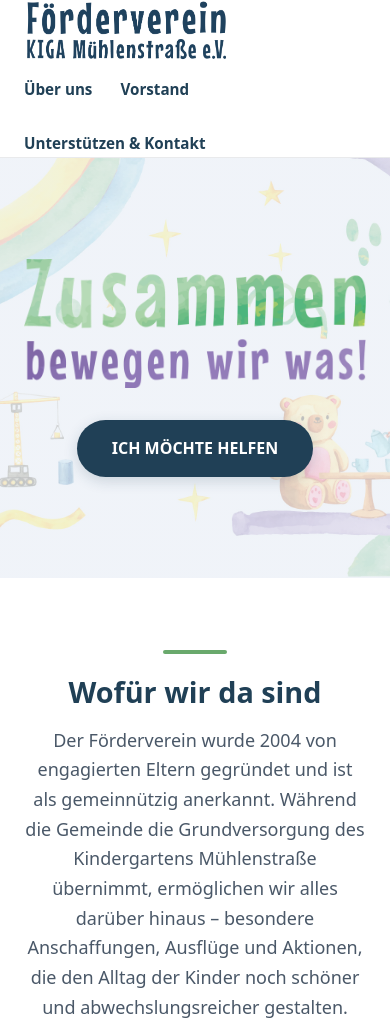
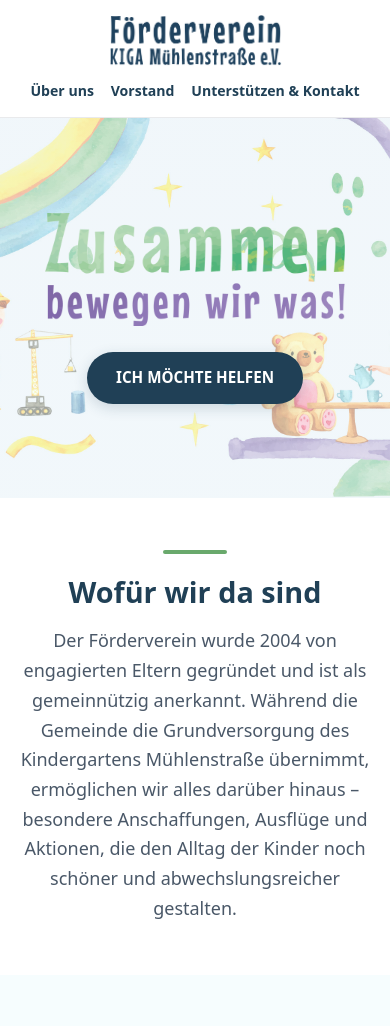
Before and after one commit to kyanwulff-cmyk/fv-muehlenstrasse, a plain HTML site: page index.html in a window 390 px wide. Shown: the top 1026 px of the page. Drawn offline with Linux system fonts and the light colour scheme.

Commit message:
Update style.css

```diff
--- a/style.css
+++ b/style.css
@@ -360,13 +360,56 @@ p {
   margin: 0;
 }
 
-/* Responsive */
+/* Responsive für Tablets & Smartphones */
 @media (max-width: 850px) {
+  .container {
+    padding: 0 1rem;
+  }
+
+  .site-header {
+    position: static;
+  }
+
+  .nav-wrapper {
+    flex-direction: column;
+    justify-content: center;
+    padding: 0.9rem 0;
+    gap: 0.7rem;
+  }
+
+  .logo-link img {
+    width: 175px;
+  }
+
+  .nav-list {
+    justify-content: center;
+    gap: 0.4rem 1.05rem;
+  }
+
+  .nav-list a {
+    font-size: 0.88rem;
+  }
+
   .hero {
     background-image:
-      linear-gradient(rgba(241, 244, 249, 0.72), rgba(241, 244, 249, 0.72)),
+      linear-gradient(rgba(246, 253, 254, 0.42), rgba(246, 253, 254, 0.52)),
       url("bilder/Header_KIGA_Muehlenstr.jpg");
-    min-height: 420px;
+    min-height: 380px;
+    padding: 2.5rem 0;
+  }
+
+  .hero-graphic {
+    max-width: 300px;
+    margin-bottom: 1.6rem;
+  }
+
+  .btn {
+    padding: 0.85rem 1.8rem;
+    font-size: 0.95rem;
+  }
+
+  .section {
+    padding: 3.25rem 0;
   }
 
   .support-grid,
```
